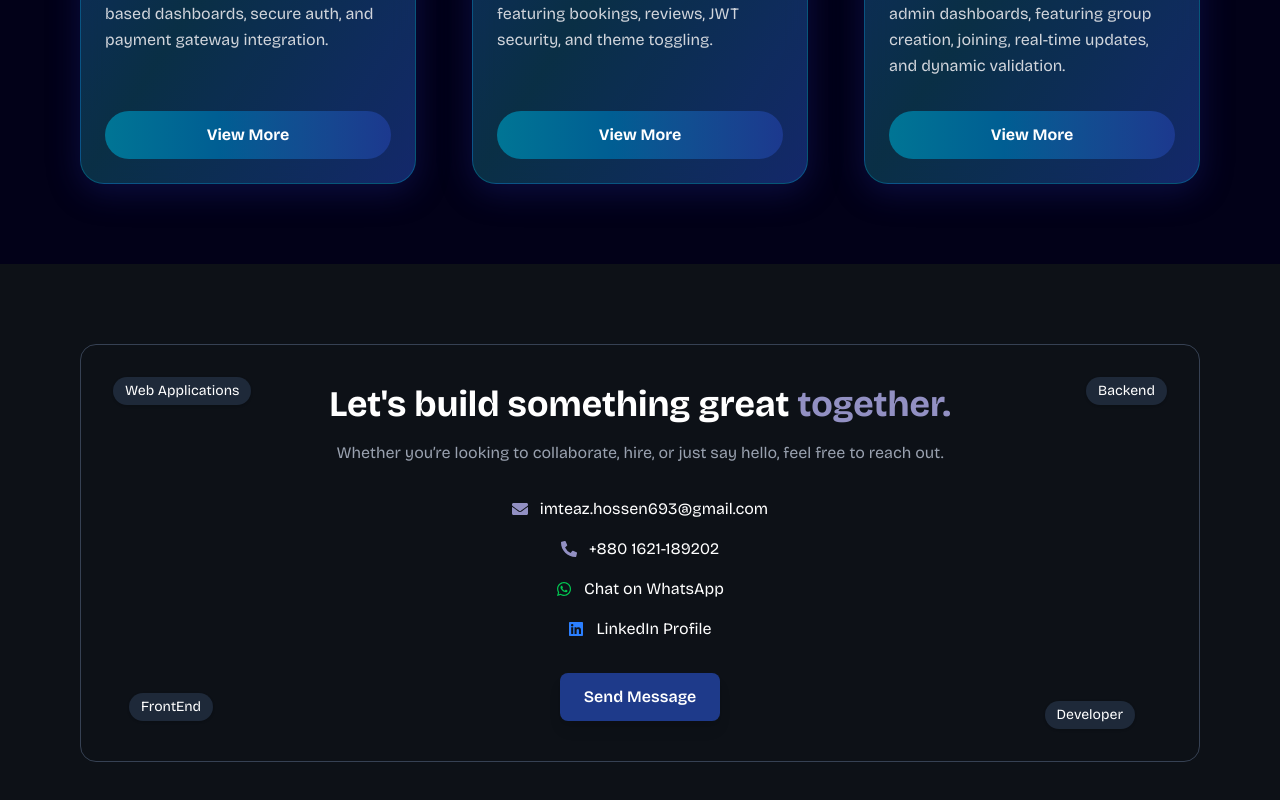
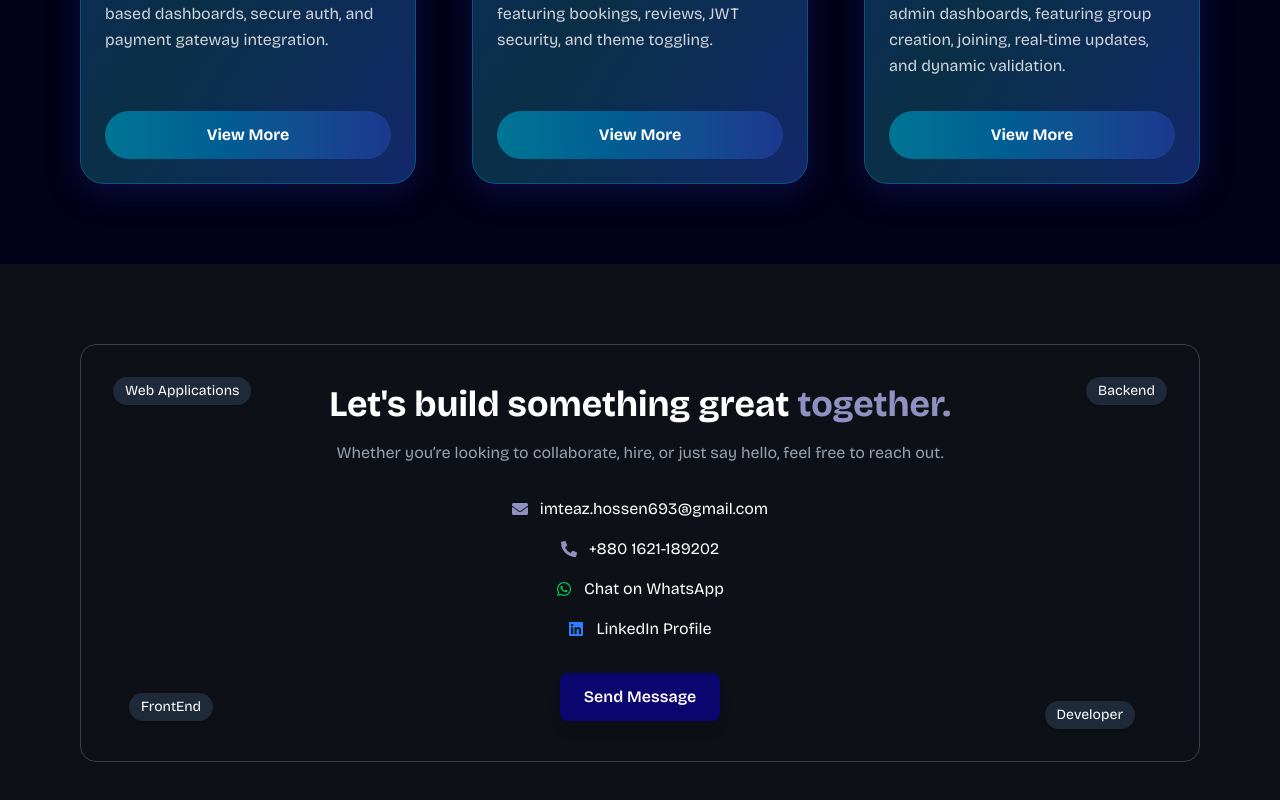
Before and after one commit to Imteazhossen/my-portfolio, a React (Vite) app: page / in a window 1280 px wide. Shown: the part 2625-3425 px from the top of the page. Built offline with nearby package versions, Linux system fonts and the light colour scheme.

Commit message:
some color changed

```diff
--- a/src/Components/Contact.jsx
+++ b/src/Components/Contact.jsx
@@ -103,7 +103,7 @@ const Contact = () => {
           whileHover={{ scale: 1.05 }}
           whileTap={{ scale: 0.95 }}
           className="inline-block px-6 py-3 text-white font-semibold rounded-lg shadow-lg"
-          style={{ backgroundColor: "#1E3A8A" }}
+          style={{ backgroundColor: "#0B0570" }}
         >
           Send Message
         </motion.a>
```
